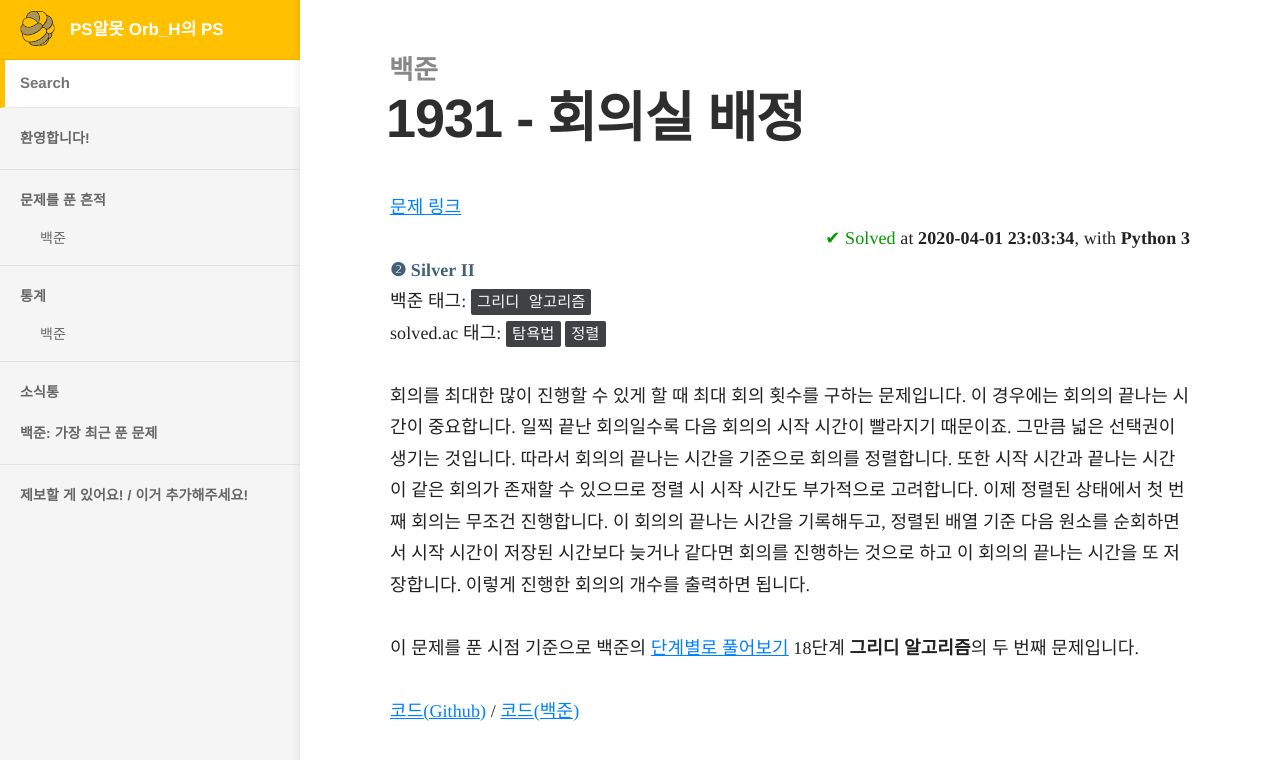
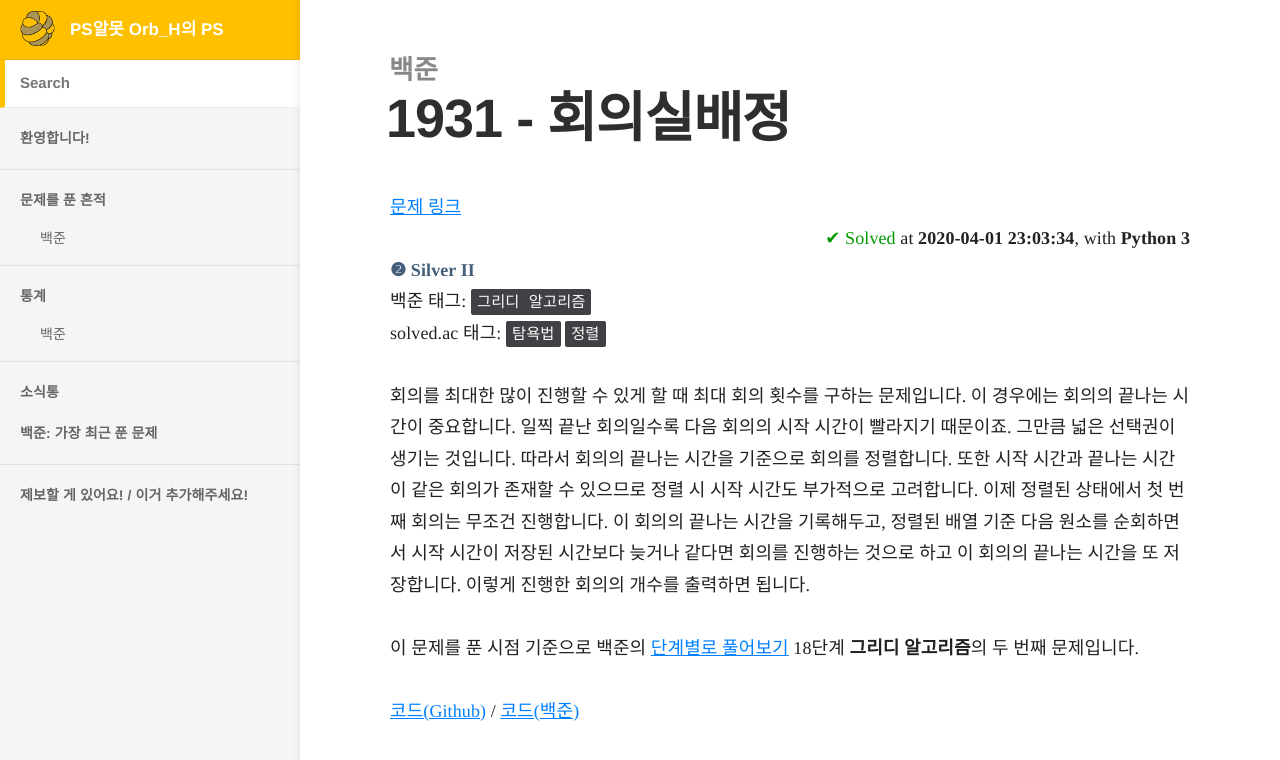
Before and after one commit to Orb-H/nojam, a Jekyll site: the page built from docs/_docs/nojam/1931.md, in a window 1280 px wide. Shown: the top 760 px of the page. Built offline with Jekyll 4.4.1, drawn with Linux system fonts in a browser that asks for light colours.

Commit message:
fix misspelling of 1931

```diff
--- a/docs/_docs/nojam/1931.md
+++ b/docs/_docs/nojam/1931.md
@@ -1,10 +1,10 @@
 ---
-title: "1931 - 회의실 배정"
+title: "1931 - 회의실배정"
 category: 백준
 layout: nojam
 
 solve_num: 1931
-solve_name:  회의실 배정
+solve_name:  회의실배정
 solve_lang:
   name: Python 3
   extension: .py
```
